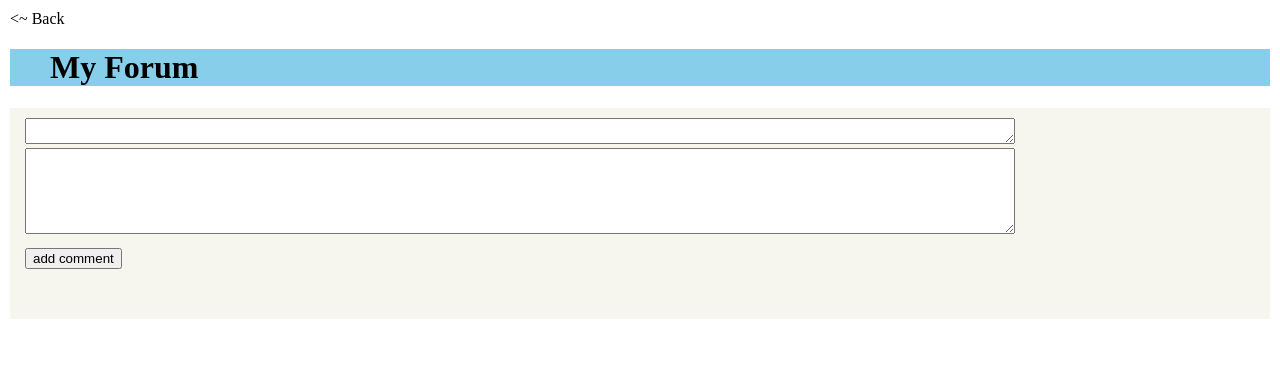
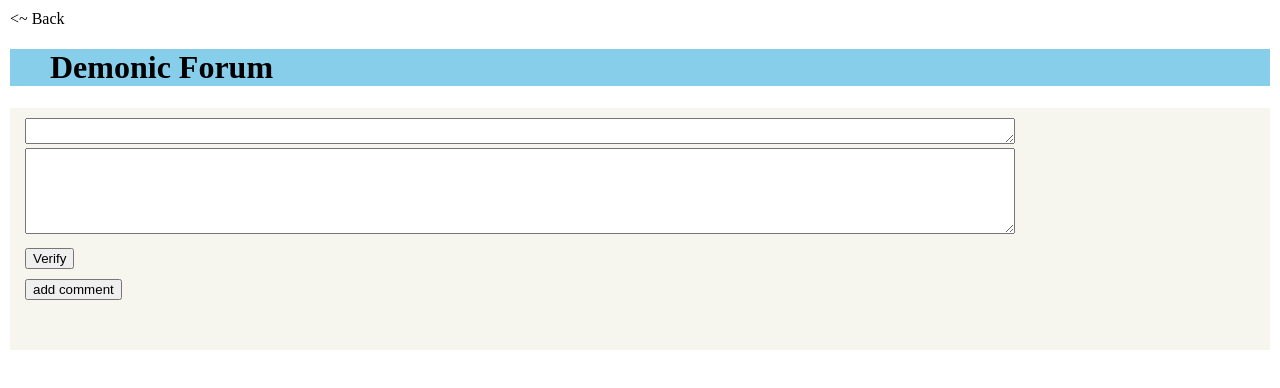
Before and after one commit to Dareto-Dream/BloodDemons-Website, a plain HTML site: page Forums/thread.html in a window 1280 px wide. Drawn offline with Linux system fonts and the light colour scheme.

Commit message:
added RECaptcha

```diff
--- a/Forums/thread.html
+++ b/Forums/thread.html
@@ -8,7 +8,7 @@
 		<a href="forum.html">&lt;~ Back</a>
 		<div class="top-bar">
 			<h1>
-				My Forum
+				Demonic Forum
 			</h1>
 		</div>
 		<div class="main">
@@ -17,6 +17,10 @@
 
 			<textarea class="username-input"></textarea>
 			<textarea class="comment-input"></textarea>
+			<button class="g-recaptcha"
+     	    data-sitekey="6LcQJCAqAAAAANKjotyVLsvOc4xv4yh9sR1prFUJ"
+    	    data-callback='onSubmit'
+     	    data-action='submit'>Verify</button>
 			<button>add comment</button>
 
 			<div class="comments">
@@ -26,6 +30,13 @@
 
 
 		<!--- scripts --->
+		<script src="https://www.google.com/recaptcha/api.js"></script>
+		<script>
+			function onSubmit(token) {
+			  document.getElementById("demo-form").submit();
+			}
+		</script>
+
 		<script src="data.js"></script>
 		<script>
 			var id = window.location.search.slice(4);
```
Also changed, not shown: Forums/forum.html (+1 -1 lines), status.html (+2 -0 lines).
